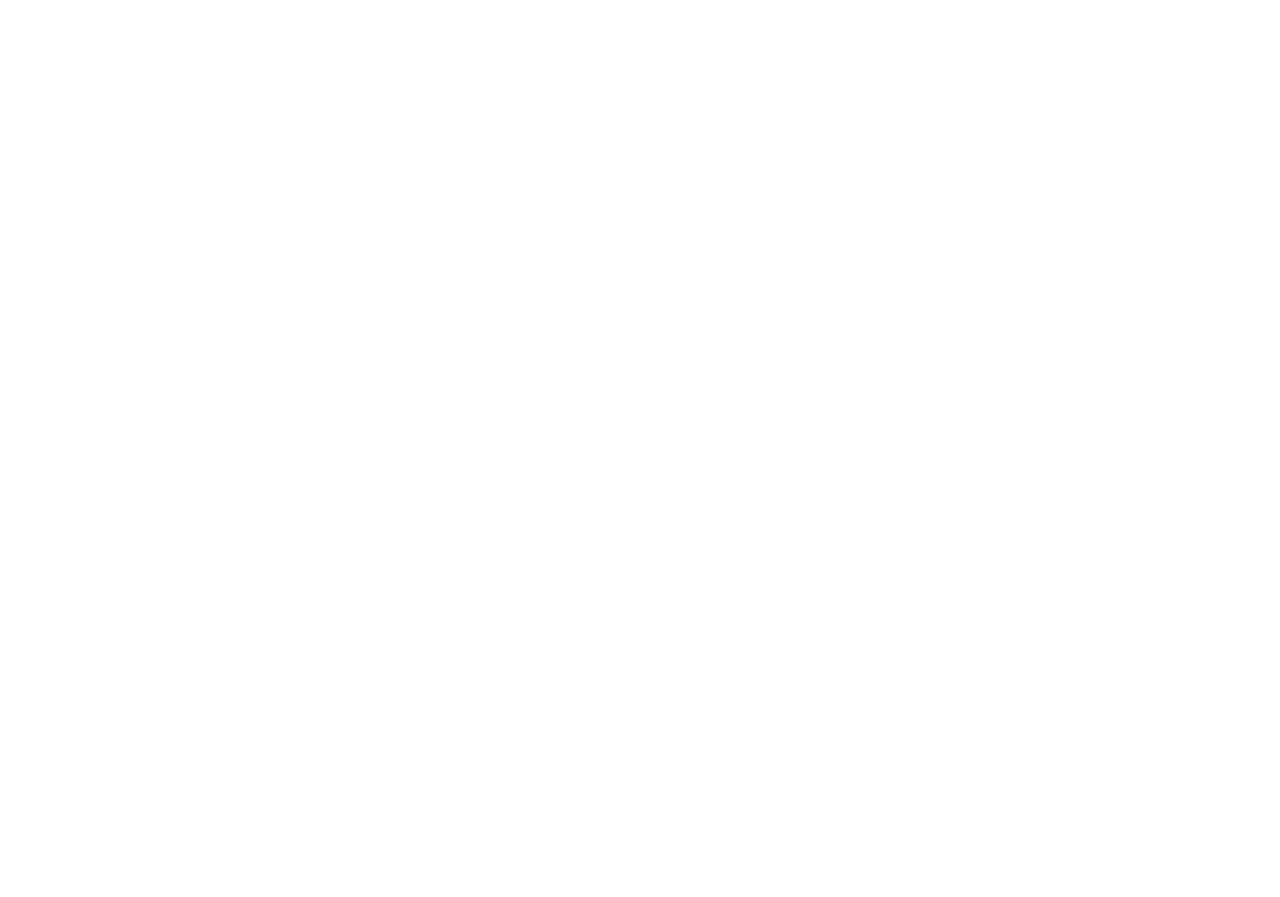
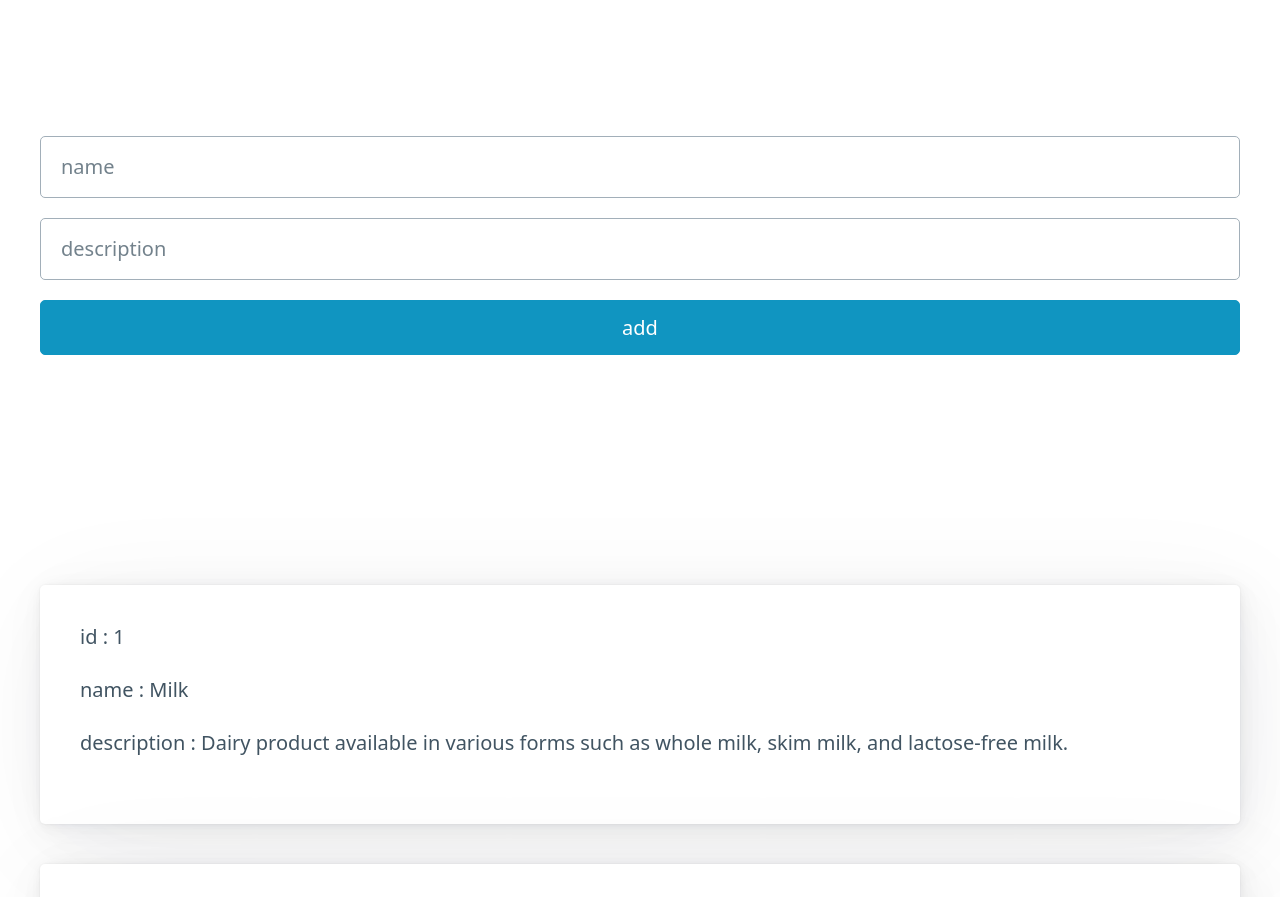
Before and after one commit to Leandro-Andres-Angeli/redux-toolkit-todo-practice, a React (Create React App) app: page /products in a window 1280 px wide. Shown: the part 200-1097 px from the top of the page. Before the commit the page ends 800 px from the top, so only its background shows below. Built offline with nearby package versions, Linux system fonts and the light colour scheme.

Commit message:
working on form data

```diff
--- a/src/App.js
+++ b/src/App.js
@@ -6,6 +6,7 @@
 import './styles.css';
 import Navbar from './components/Navbar';
 import Counter from './pages/Counter';
+import Products from './pages/Products';
 
 const App = () => {
   return (
@@ -15,6 +16,7 @@
       <Switch>
         <Route exact path='/' component={Home}></Route>
         <Route path='/counter' component={Counter}></Route>
+        <Route path='/products' component={Products}></Route>
       </Switch>
     </Fragment>
   );
--- a/src/components/Navbar.jsx
+++ b/src/components/Navbar.jsx
@@ -1,6 +1,7 @@
 import React from 'react';
 import { Link, NavLink } from 'react-router-dom/cjs/react-router-dom.min';
 import colors from '../utils/UI/colors';
+import Products from '../pages/Products';
 
 const Navbar = () => {
   return (
@@ -25,6 +26,11 @@
             Counter
           </NavLink>
         </li>
+        <li>
+          <NavLink activeStyle={{ color: colors.fuchsia }} to='/products'>
+            Products
+          </NavLink>
+        </li>
       </ul>
     </nav>
   );
--- /dev/null
+++ b/src/features/productsReducer.js
@@ -0,0 +1,57 @@
+import { createSlice } from '@reduxjs/toolkit';
+
+const supermarketProducts = [
+  {
+    id: 1,
+    name: 'Milk',
+    description:
+      'Dairy product available in various forms such as whole milk, skim milk, and lactose-free milk.',
+    price: 2.99, // Example price in dollars
+  },
+  {
+    id: 2,
+    name: 'Bread',
+    description:
+      'Staple food item available in different varieties like white, whole wheat, and multigrain.',
+    price: 1.99, // Example price in dollars
+  },
+  {
+    id: 3,
+    name: 'Eggs',
+    description:
+      'Versatile protein source that can be prepared in various ways, such as scrambled, boiled, or fried.',
+    price: 3.49, // Example price in dollars
+  },
+  {
+    id: 4,
+    name: 'Bananas',
+    description:
+      'Popular fruit that is convenient, nutritious, and a good source of potassium.',
+    price: 0.69, // Example price in dollars
+  },
+  {
+    id: 5,
+    name: 'Cereal',
+    description:
+      'Breakfast option available in a wide range of flavors and types, including whole grain, granola, and bran cereals.',
+    price: 4.29, // Example price in dollars
+  },
+];
+const productsSlice = createSlice({
+  name: 'products',
+  initialState: [],
+  reducers: {
+    loadProducts: (state) => {
+      state = supermarketProducts;
+      return state;
+    },
+    addProduct: (state, action) => {
+      state.push(action.payload);
+    },
+    removeProduct: (state, action) => {
+      state.splice(state.findIndex(action.payload.id), 1);
+    },
+  },
+});
+export default productsSlice.reducer;
+export const productsAction = productsSlice.actions;
--- a/src/features/store.js
+++ b/src/features/store.js
@@ -1,9 +1,11 @@
 import { configureStore } from '@reduxjs/toolkit';
 import counter from './counterReducer';
+import products from './productsReducer';
 
 const store = configureStore({
   reducer: {
     counter,
+    products,
   },
 });
 
--- /dev/null
+++ b/src/pages/Products.js
@@ -0,0 +1,76 @@
+import React, {
+  useCallback,
+  useEffect,
+  useLayoutEffect,
+  useState,
+} from 'react';
+import { useDispatch, useSelector } from 'react-redux';
+import { productsAction } from '../features/productsReducer';
+
+const Products = () => {
+  const dispatch = useDispatch();
+  dispatch(productsAction.loadProducts());
+  const { products } = useSelector((state) => state);
+  // const handleDispatchProds = useCallback(() => {
+  //   dispatch(productsAction.loadProducts());
+  //   console.log('callback');
+  // }, [products.length]);
+
+  // useEffect(() => {
+  //   handleDispatchProds();
+  //   console.log('loaded');
+  // dispatch(productsAction.loadProducts());
+  // }, [handleDispatchProds]);
+  useEffect(() => {
+    dispatch(productsAction.loadProducts());
+    console.log(' first load');
+  }, []);
+
+  return (
+    <div>
+      <h2>Products</h2>
+      <AddPoductForm></AddPoductForm>
+      {products.length > 0 && (
+        <ul className='ph4'>
+          {products.map((prod) => (
+            <Product product={prod} key={prod.id}></Product>
+          ))}
+        </ul>
+      )}
+    </div>
+  );
+};
+function Product({ product }) {
+  const { id, name, description } = product;
+  return (
+    <li>
+      <article>
+        <p>id : {id}</p>
+        <p>name : {name}</p>
+        <p>description : {description}</p>
+      </article>
+    </li>
+  );
+}
+function AddPoductForm() {
+  const handleSubmit = (e) => {
+    e.preventDefault();
+    const { target } = e;
+    const data = Object.fromEntries(new FormData(target));
+
+    console.log(data);
+  };
+  return (
+    <div className='ph4 pv6'>
+      <form onSubmit={handleSubmit}>
+        <input type='text' placeholder='name' name='name'></input>
+        <input type='text' placeholder='description' name='description'></input>
+        <button className='w-3' type='submit'>
+          add
+        </button>
+      </form>
+    </div>
+  );
+}
+
+export default Products;
--- a/src/styles.css
+++ b/src/styles.css
@@ -1,3 +1,5 @@
-li {
+ul,
+li,
+ul li {
   list-style: none;
 }
```
